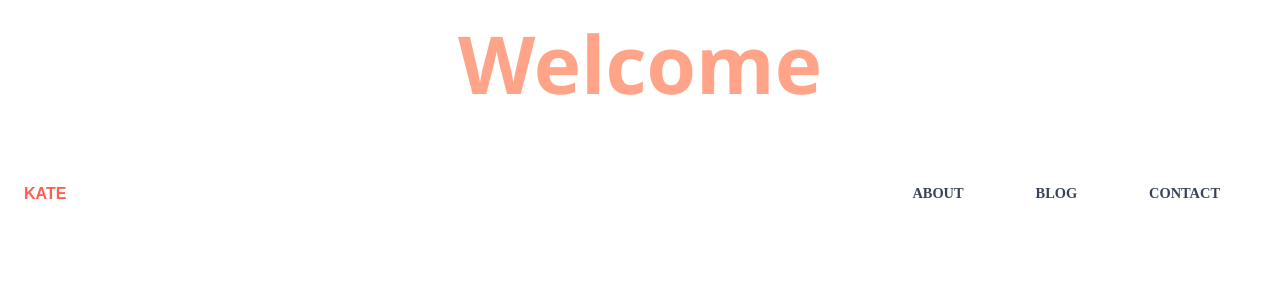
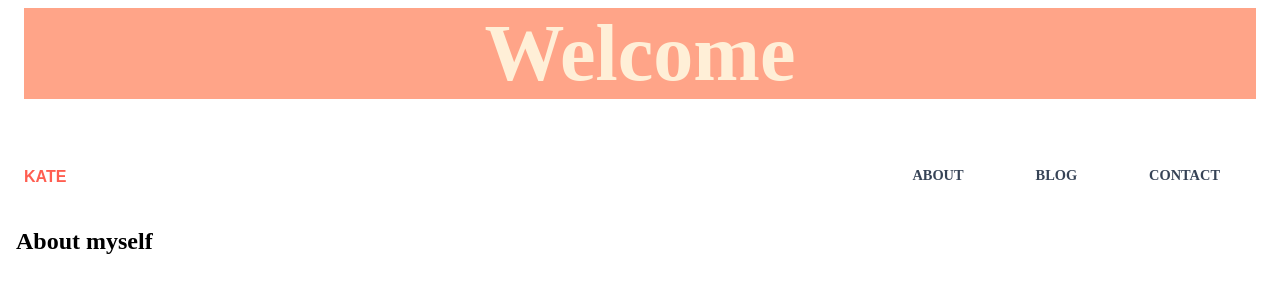
Before and after one commit to Kate-Malipse/angular-ivy, an Angular app: page / in a window 1280 px wide. Shown: the top 300 px of the page. Built offline with nearby package versions, Linux system fonts and the light colour scheme.

Commit message:
4 files modified

```diff
--- a/src/app/app.component.css
+++ b/src/app/app.component.css
@@ -1,3 +1,7 @@
 p {
   font-family: Lato;
 }
+.about{
+	padding:3% 0;
+	position:relative;
+}
--- a/src/app/app.component.html
+++ b/src/app/app.component.html
@@ -5,5 +5,12 @@
     <div>
       <top></top>
     </div>
+    <br>
+    <section id = "main">
+      <div class = "about" id = "about">
+        <h2> About myself </h2>
+        <br>
+      </div>
+    </section>
   </body>
 </html>
--- a/src/app/top/top.component.css
+++ b/src/app/top/top.component.css
@@ -1,13 +1,22 @@
-p {
-  font-family: Lato;
-}
-
 .head-welcome {
-  color:#ffa488;
+  color:#ffefd7;
   font-size: 40px;
   text-align: center;
-  font-family: 'Segoe UI';
+  font-family: Segor UI;
+  background: #ffa488;
 }
+/*
+.header{
+	background:url(../images/banner.jpg) no-repeat 0px 0px;
+	background-size:cover;
+	-webkit-background-size: cover;
+	-moz-background-size: cover;
+	-o-background-size: cover;
+	min-height:650px;
+	position:relative;
+}*/
+
+/*класс для анимации*/
 .text-focus-in {
 	-webkit-animation: text-focus-in 1s cubic-bezier(0.550, 0.085, 0.680, 0.530) both;
 	        animation: text-focus-in 1s cubic-bezier(0.550, 0.085, 0.680, 0.530) both;
@@ -24,28 +33,36 @@ p {
     opacity: 1;
   }
 }
+
+/*чтобы меню было напротив Kate*/
 ul{
 margin:0;
 padding:0;
 }
 
-.top-menu{
-	background:#fff;
-}
+/*Kate*/
 .top-menu h4{
 	font-family: 'Raleway', sans-serif;
 	color:#ff5e51;
 	float:left;
-	font-weight:900;
-	margin: 14px 0 0 0;
+	font-weight: 900;
+	margin: 15px 0 0 0;
 }
+/*Список*/
 .top-menu ul{
 	float:right;
-	margin-bottom:0;
+  //background:#ffc3a0;
+	//margin-bottom:0;
 }
+/*Пункты списка в строку*/
 .top-menu ul li{
 	display:inline-block;
 }
+
+.top-menu{
+	background:#ffc3a0;
+}
+
 .top-menu ul li a{
 	text-decoration: none;
 	color: #364356;
@@ -55,13 +72,7 @@ padding:0;
 	display: block;
 	font-weight: 600;
 }
+/*Цвет при наведении*/
 .top-menu ul li a:hover{
 	color:#FF6D6B;
 }
-.top-menu a span{
-	width:20px;
-	height:20px;
-	background:url('../images/social.png') no-repeat 0px 0px;
-	display:inline-block;
-	vertical-align: middle;
-}
--- a/src/app/top/top.component.html
+++ b/src/app/top/top.component.html
@@ -9,11 +9,10 @@
 
     <div class ="top-menu">
       <a href = "#home-top"><h4>KATE</h4></a>
-      			<span class="menu"> </span>
-						<ul>
-						<li><a href="#about">ABOUT</a></li>
-						<li><a href="#blog">BLOG</a></li>
-						<li><a href="#contact">CONTACT</a></li>
+      			<ul class = "menu">
+						  <li><a href="#about">ABOUT</a></li>
+						  <li><a href="#blog">BLOG</a></li>
+						  <li><a href="#contact">CONTACT</a></li>
 						</ul>
     </div>
   </body>
```
